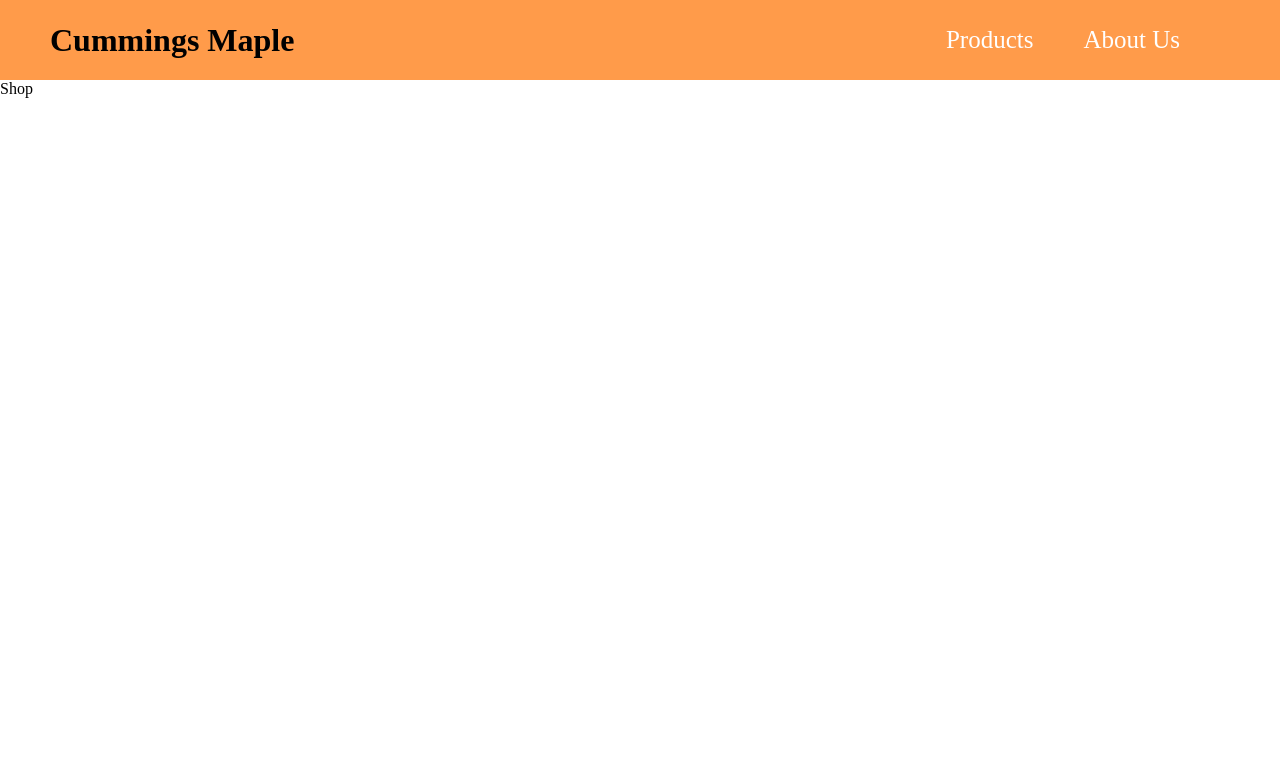
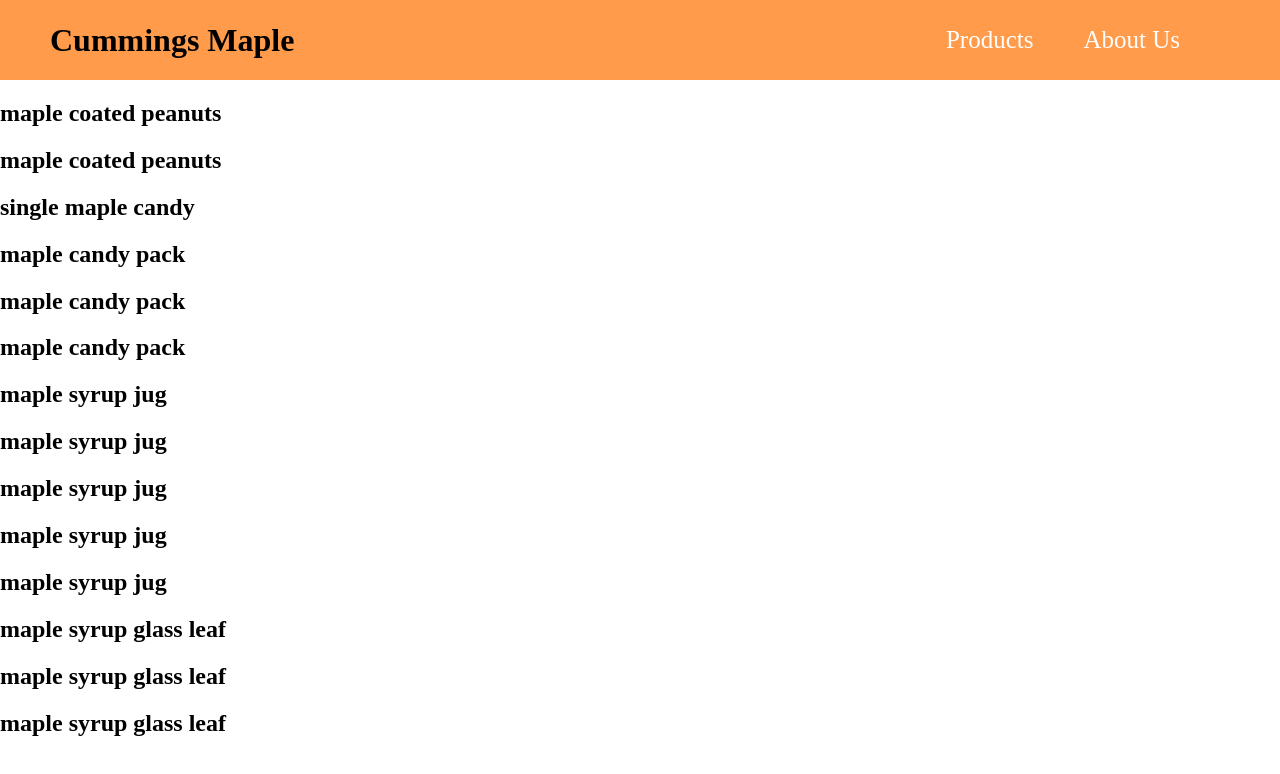
Before and after one commit to LaurenCummings/cummings-maple-vite, a React (Vite) app: page / in a window 1280 px wide. Shown: the top 774 px of the page. Built offline with nearby package versions, Linux system fonts and the light colour scheme.

Commit message:
added export to products file

```diff
--- a/src/Products.js
+++ b/src/Products.js
@@ -148,3 +148,5 @@ const products = [
         image: "./images/1.jpg"
     },
 ]
+
+export default products;
--- a/src/pages/Shop.jsx
+++ b/src/pages/Shop.jsx
@@ -3,7 +3,11 @@ import products from '../Products';
 function Shop() {
     return (
         <div>
-            Shop
+            {products.map((item) => {
+                return (
+                    <h2>{item.name}</h2>
+                )
+            })}
         </div>
     )
 }
```
